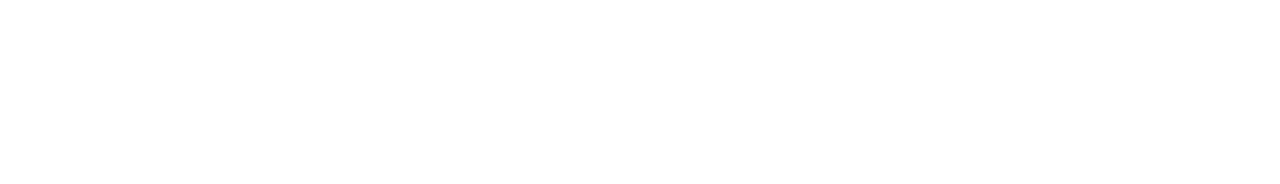
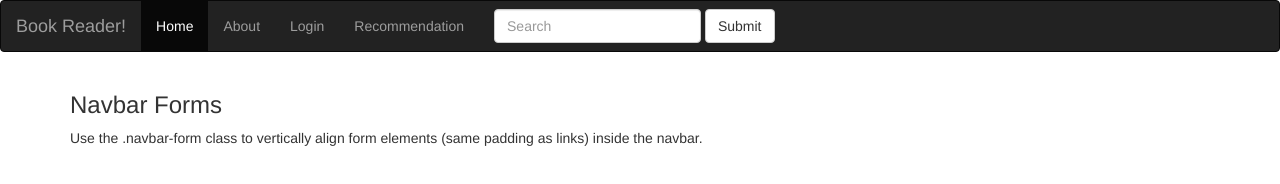
Before and after one commit to ChinatsuKawakami/ASP.NETCoreForBookRegister, a plain HTML site: page BookReader/wwwroot/index.html in a window 1280 px wide. Drawn offline with nearby package versions, Linux system fonts and the light colour scheme.

Commit message:
0.0.3 add navigation bar in index.html

```diff
--- /dev/null
+++ b/BookReader/wwwroot/StyleSheet.css
@@ -0,0 +1,2 @@
+body {
+}
--- a/BookReader/wwwroot/index.html
+++ b/BookReader/wwwroot/index.html
@@ -3,10 +3,37 @@
 <head>
     <meta charset="utf-8" />
     <title>Welcome to Book Reader !!</title>
+    <link href="StyleSheet.css" rel="stylesheet" />
+    <meta name="viewport" content="width=device-width, initial-scale=1">
+    <link rel="stylesheet" href="https://maxcdn.bootstrapcdn.com/bootstrap/3.3.7/css/bootstrap.min.css">
+    <script src="https://ajax.googleapis.com/ajax/libs/jquery/3.2.1/jquery.min.js"></script>
+    <script src="https://maxcdn.bootstrapcdn.com/bootstrap/3.3.7/js/bootstrap.min.js"></script>
 </head>
 <body>
 
+    <nav class="navbar navbar-inverse">
+        <div class="container-fluid">
+            <div class="navbar-header">
+                <a class="navbar-brand" href="#">Book Reader!</a>
+            </div>
+            <ul class="nav navbar-nav">
+                <li class="active"><a href="#">Home</a></li>
+                <li><a href="#">About</a></li>
+                <li><a href="#">Login</a></li>
+                <li><a href="#">Recommendation</a></li>
+            </ul>
+            <form class="navbar-form navbar-left">
+                <div class="form-group">
+                    <input type="text" class="form-control" placeholder="Search">
+                </div>
+                <button type="submit" class="btn btn-default">Submit</button>
+            </form>
+        </div>
+    </nav>
 
-
+    <div class="container">
+        <h3>Navbar Forms</h3>
+        <p>Use the .navbar-form class to vertically align form elements (same padding as links) inside the navbar.</p>
+    </div>
 </body>
 </html>
```
Also changed, not shown: 3 other files.
